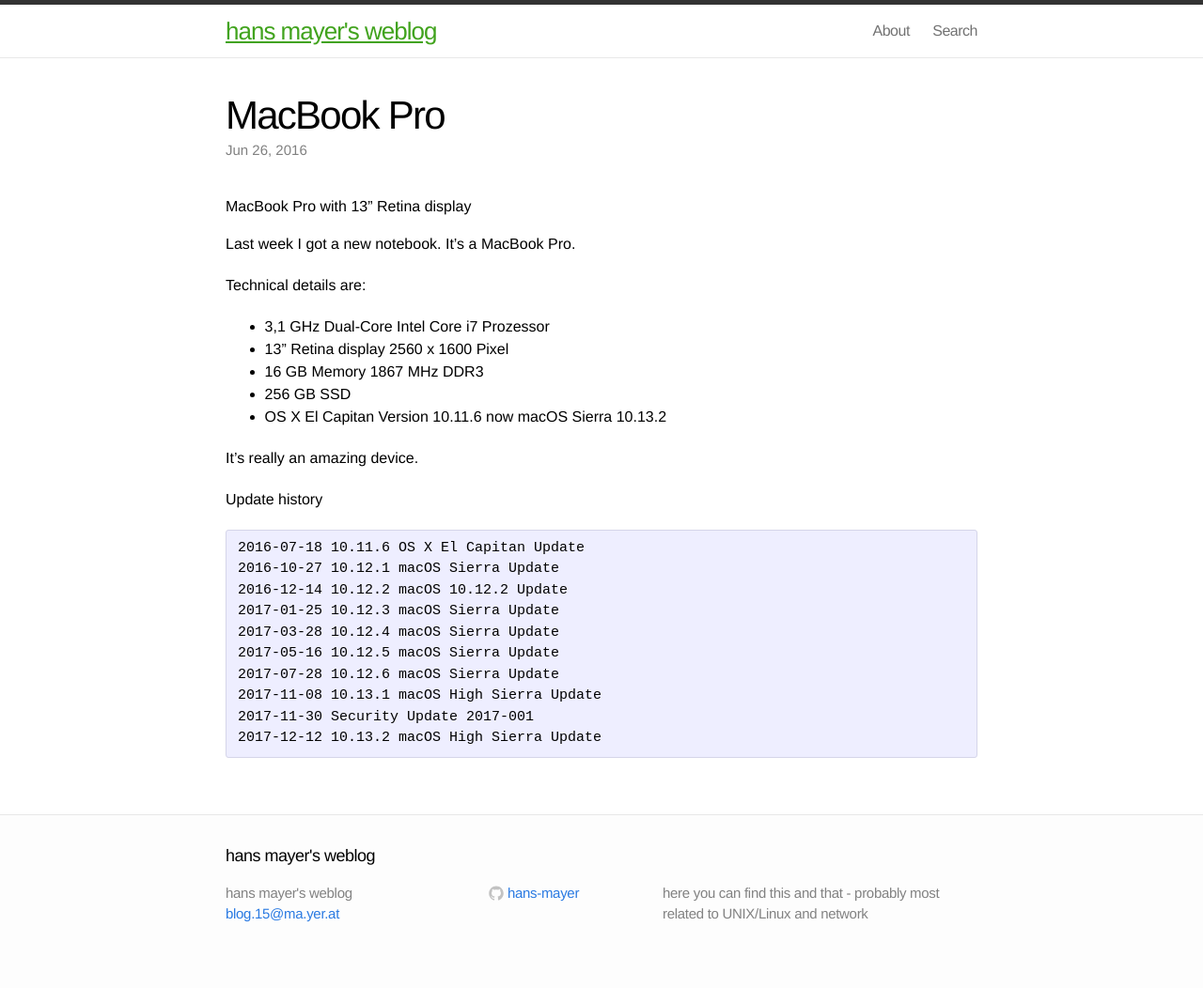
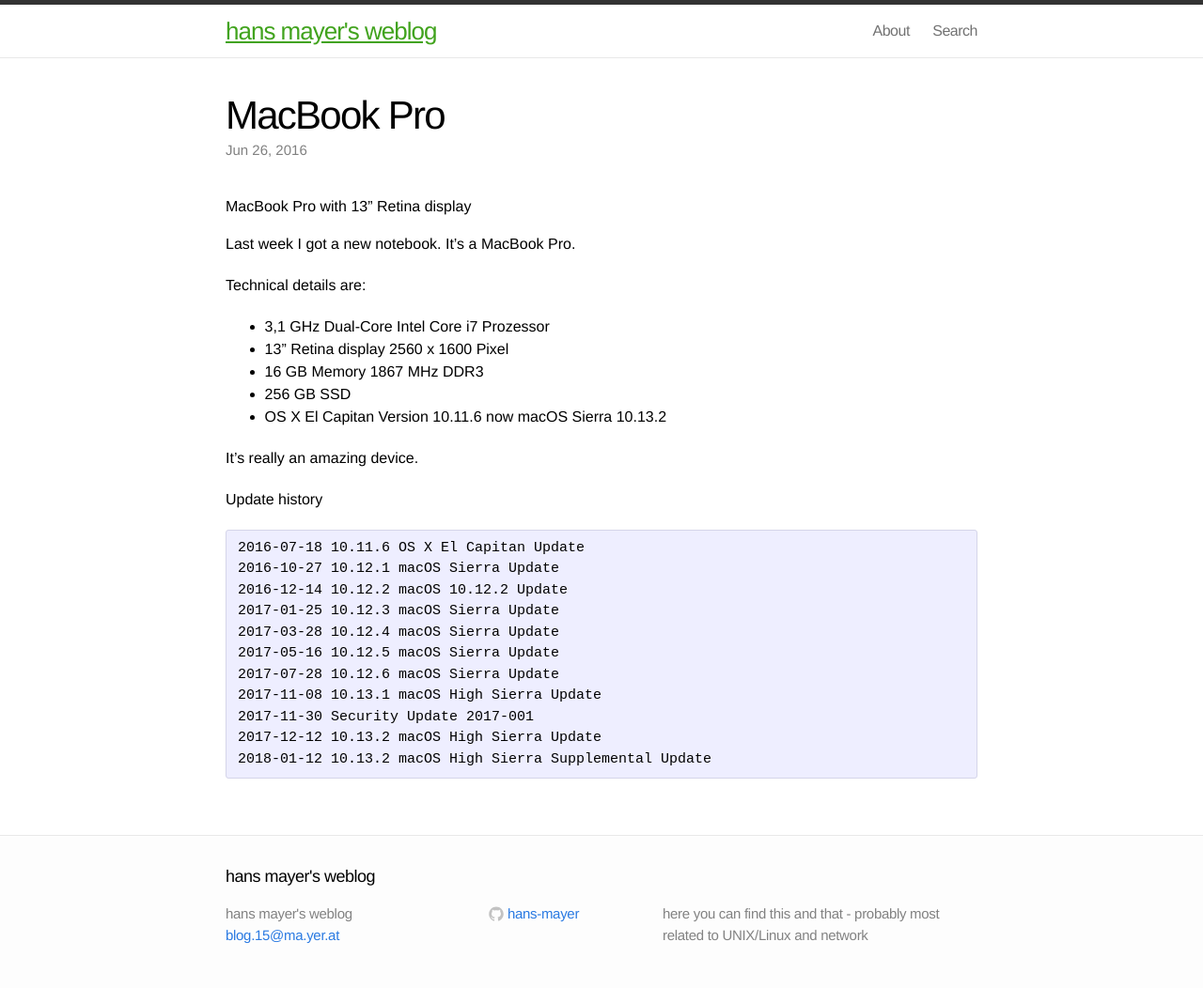
Before and after one commit to hans-mayer/blog, a Jekyll site: the page built from _posts/2016-06-26-MacBookPro.markdown, in a window 1280 px wide. Shown: the whole page at 94% size. Built offline with Jekyll 4.4.1, drawn with Linux system fonts in a browser that asks for light colours; before the commit the page ends 1030 px from its top, so only the background shows below that.

Commit message:
MacBookPro Supplemental Update

```diff
--- a/_posts/2016-06-26-MacBookPro.markdown
+++ b/_posts/2016-06-26-MacBookPro.markdown
@@ -33,4 +33,5 @@
 2017-11-08 10.13.1 macOS High Sierra Update
 2017-11-30 Security Update 2017-001
 2017-12-12 10.13.2 macOS High Sierra Update
+2018-01-12 10.13.2 macOS High Sierra Supplemental Update
 </pre>
```
